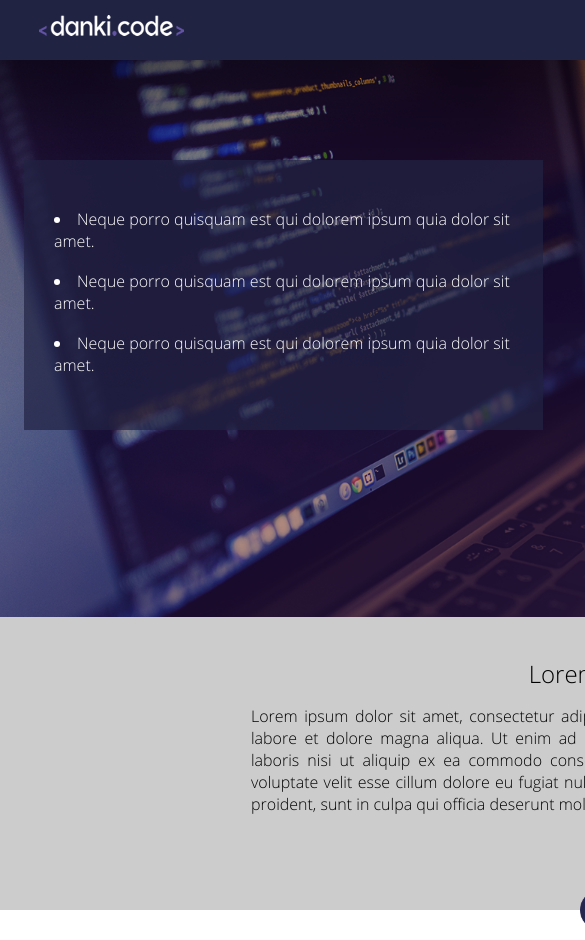
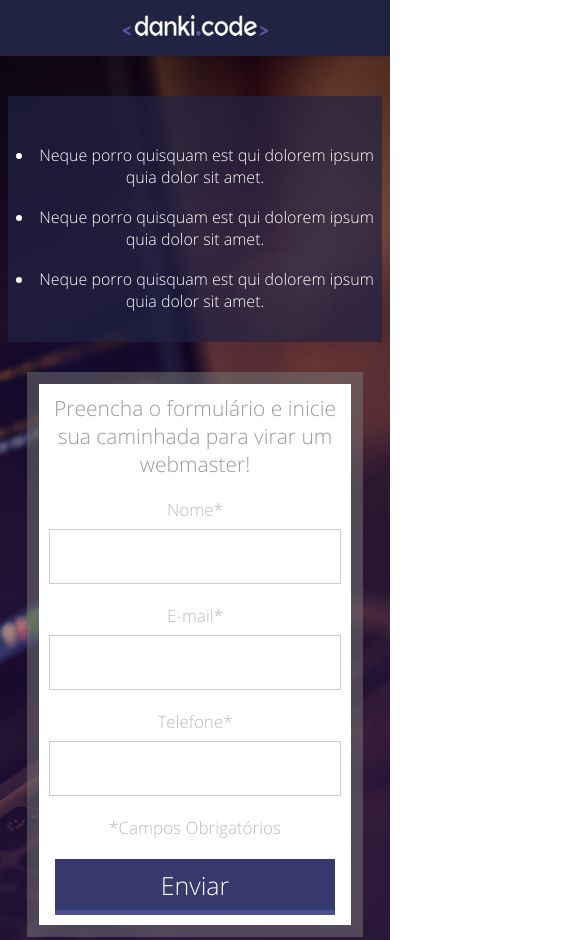
Before and after one commit to BrunoFgR/newPage, a plain HTML site: page index.html in a window 390 px wide. Shown: the top 940 px of the page, 585 px wide, since content can reach past the window. Drawn offline with Linux system fonts and the light colour scheme.

Commit message:
Atualização da Pagina (responsivo)

```diff
--- a/css/style.css
+++ b/css/style.css
@@ -6,9 +6,9 @@
 }
 
 .center{
-	width: 1200px;
+	max-width: 1280px;
+	width: 100%;
 	margin: 0 auto;
-	padding: 0 2%;
 }
 
 html,body{
@@ -21,8 +21,8 @@ html,body{
 }
 
 .header{
-	min-width: 1200px;
 	width: 100%;
+	padding: 0 2%;
 	height: 60px;
 	background-color: #212343;
 }
@@ -32,7 +32,7 @@ html,body{
 }
 
 .container-banner{
-	min-width: 1200px;
+	padding: 0 2%;
 	width: 100%;
 	height: 557px;
 	background-image: url('../images/header_bg.png');
@@ -125,8 +125,7 @@ html,body{
 }
 
 .container-2{
-	min-width: 1200px;
-	padding: 40px 0;
+	padding: 40px 2%;
 	background-color: #ccc;
 	text-align: center;
 }
@@ -136,7 +135,8 @@ html,body{
 }
 
 .container-2 p{
-	width: 698px;
+	width: 100%;
+	max-width: 758px;
 	margin: 15px 0;
 	display: inline-block;
 	text-align: justify;
@@ -154,7 +154,7 @@ html,body{
 }
 
 .section-1{
-	padding: 90px 0;
+	padding: 90px 2%;
 }
 
 .section-1 h2{
@@ -187,8 +187,11 @@ html,body{
 	width: 70px;
 }
 
+.clear {
+	clear: both;
+}
+
 .footer {
-	clear: both;
 	padding: 30px;
 	border-top: 4px solid #888;
 	text-align: center;
@@ -198,3 +201,78 @@ html,body{
 .footer p {
 	margin-top: 8px;
 }
+
+@media screen and (max-width: 1024px) {
+	.header{
+		width: 100%;
+		padding: 15px 2%;
+		height: auto;
+		text-align: center;
+	}
+
+	.header img{
+		margin:0;
+	}
+
+	.container-list {
+		padding: 30px 0;
+		display: inline-block;
+		float: left;
+		width: 40%;
+		height: auto;
+		max-width: 500px;
+		margin-top: 30px;
+	}
+
+	.container-banner{
+		padding: 40px 2%;
+		width: 100%;
+		height: auto;
+		text-align: center;
+	}
+
+	.form{
+		max-width: 400px;;
+		height: 100%;
+		width:60%;
+		padding: 10px;
+		float:right;
+		top: 0;
+	}
+
+	.input-container input[type=text]{
+		width: 100%;
+		height: 55px;
+	}
+
+	.input-submit-container  input[type=submit]{
+		width: 100%;
+		height: 56px;
+		max-width: 280px;
+	}
+
+}
+
+@media screen and (max-width: 768px){
+	.container-list{
+		margin-top:0;
+		float: none;
+		display: inline-block;
+		width: 100%;
+	}
+
+	.form {
+		float: none;
+		display: inline-block;
+		width: 90%;
+		margin-top: 30px;
+	}
+
+	.container-single{
+		display: inline-block;
+		float: none;
+		width: 100%;
+		padding: 30px 0;
+		max-width: 600px;
+	}
+}
--- a/index.html
+++ b/index.html
@@ -54,6 +54,7 @@
 					</div><!-- input-submit-container -->
 				</form>
 			</div><!-- form -->
+			<div class="clear"></div><!---clear-->
 		</div><!-- center -->
 	</div><!-- container-banner -->
 
@@ -109,6 +110,7 @@
 			</div><!-- container-section -->
 		</div><!-- center -->
 	</div><!-- section-1 -->
+	<div class="clear"></div><!--clear-->
 
 	<div class="footer">
 		<p>Todos os direitos reservados</p>
```
